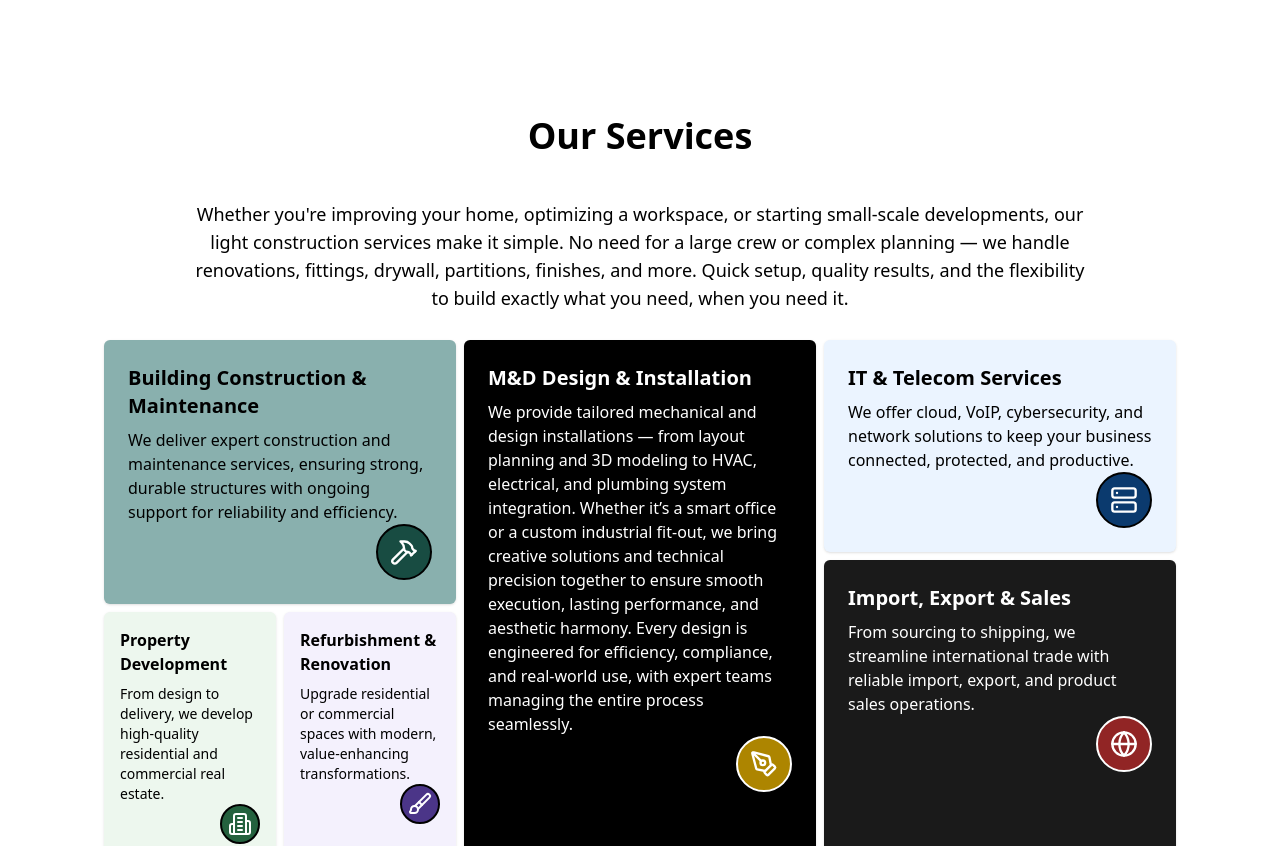
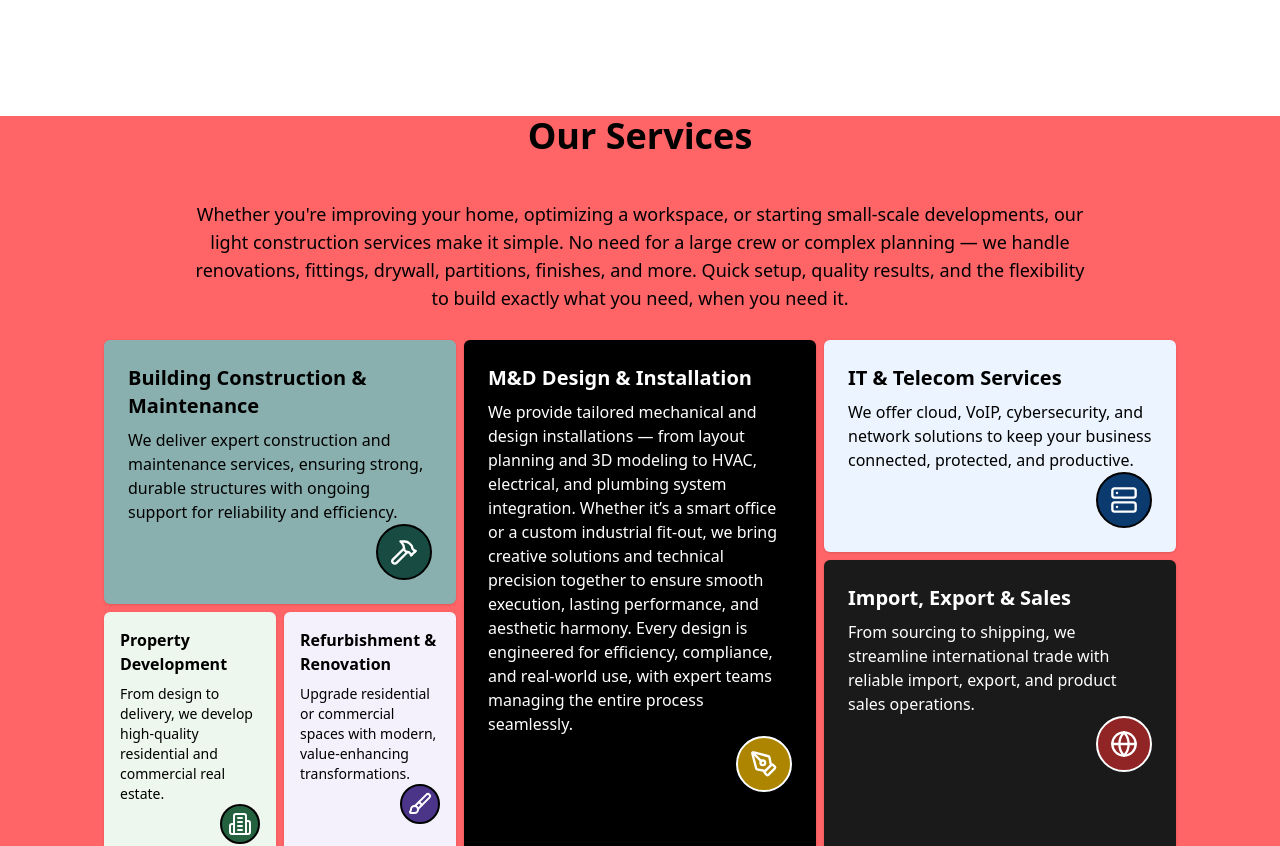
Before and after one commit to Maobugichi/bsd, a React (Vite) app: page /#/homepage/1 in a window 1280 px wide. Shown: the part 2244-3090 px from the top of the page. Built offline with nearby package versions, Linux system fonts and the light colour scheme.

Commit message:
edit commit2

```diff
--- a/src/ui/features.tsx
+++ b/src/ui/features.tsx
@@ -5,7 +5,7 @@ import { FeatureCard } from "./featureCard";
 
 export const Feature = () => {
   return (
-    <section className=" mt-20 md:mt-0 h-[215vh] md:h-[130vh]  font-inter flex flex-col gap-5 text-black  text-center">
+    <section className=" mt-20 md:mt-0 h-[250vh] bg-red-400 md:h-[130vh]  font-inter flex flex-col gap-5 text-black  text-center">
       <motion.div
         initial={{ opacity: 0, y: -50 }}
         animate={{ opacity: 1, y: 0 }}
--- a/src/ui/stackCards.tsx
+++ b/src/ui/stackCards.tsx
@@ -87,7 +87,7 @@ export const StackedCards = () => {
     },[cardStack])
 
     return(
-        <div ref={constraintsRef} className="relative  w-[90%] md:w-[80%] h-[55vh] md:h-96 mx-auto mt-20 ">
+        <div ref={constraintsRef} className="relative  w-[90%] md:w-[80%] h-[60vh] md:h-96 mx-auto mt-20 ">
             {
                 cardStack.map((card:CardStackProps,index:number) => {
                     const isTop = index === 0;
```
